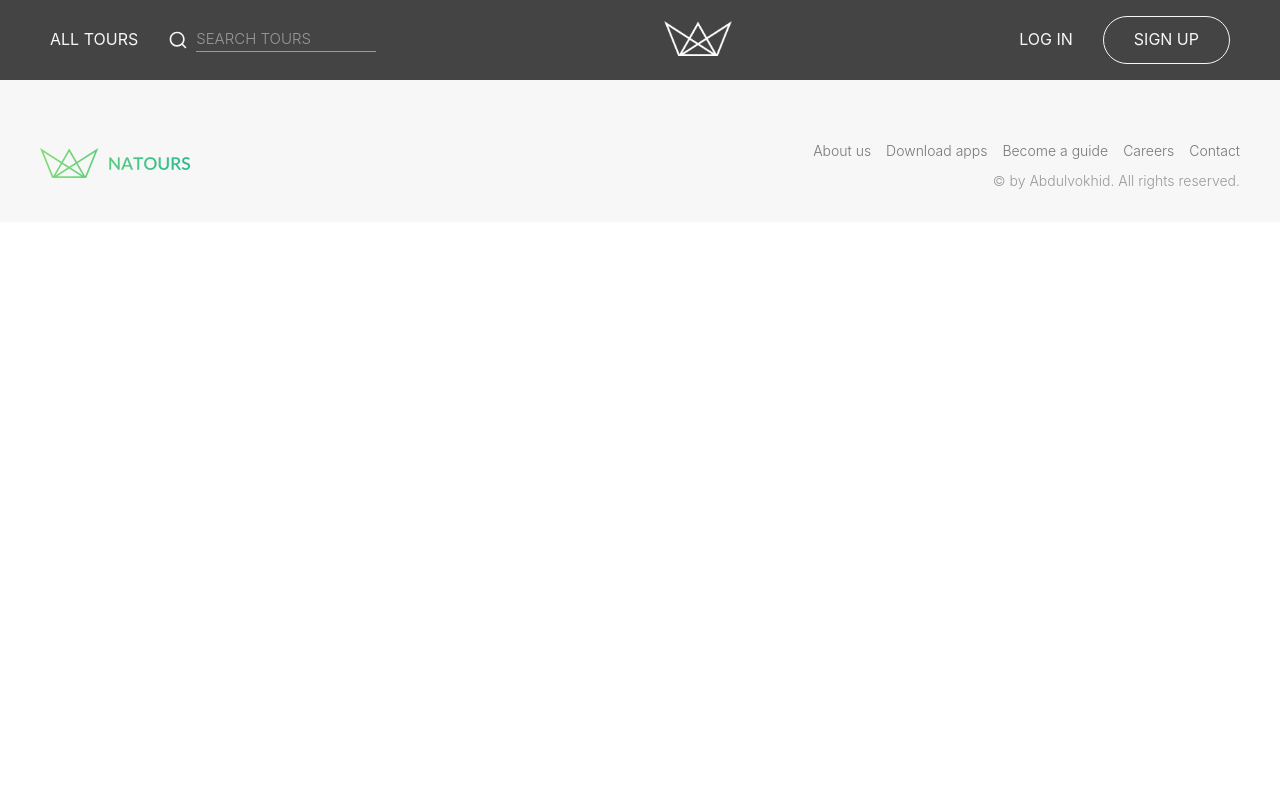
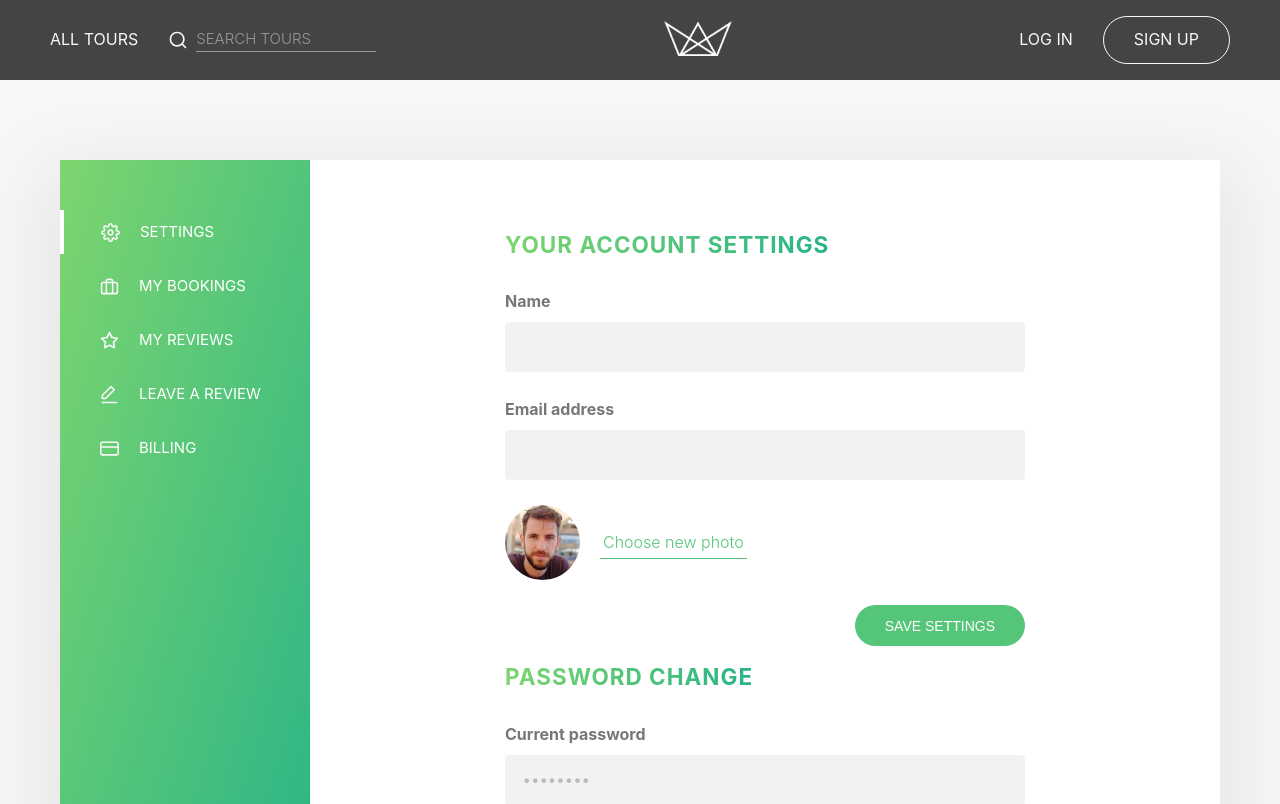
Before and after one commit to abdulvokhid-ochilov/tours, a React (Create React App) app: page /account in a window 1280 px wide. Shown: the top 804 px of the page. Built offline with nearby package versions, Linux system fonts and the light colour scheme.

Commit message:
account menu

```diff
--- a/src/App.js
+++ b/src/App.js
@@ -15,6 +15,7 @@ import Home from "./pages/Home";
 import SignUpPage from "./pages/SignUpPage";
 import { ToastContainer } from "react-toastify";
 import "react-toastify/dist/ReactToastify.css";
+import AccountPage from "./pages/AccountPage";
 
 function App() {
   return (
@@ -24,6 +25,7 @@ function App() {
         <Route path="/" element={<Home />} />
         <Route path="/login" element={<Login />} />
         <Route path="/signup" element={<SignUp />} />
+        <Route path="/account/*" element={<AccountPage />} />
         {/* <Route
             path="/protected"
             element={
--- a/src/components/Account/Account.js
+++ b/src/components/Account/Account.js
@@ -1,24 +1,9 @@
 import styles from "./Account.module.css";
-import AccountSettings from "./AccountSettings/AccountSettings";
-import AccountMenu from "./AccountMenu/AccountMenu";
-import AccountReviews from "./AccountReviews/AccountReviews";
-import AccountReview from "./AccountReview/AccountReview";
-import ManageTours from "./Admin/ManageTours/ManageTours";
-import CreateTour from "./Admin/CreateTour/CreateTour";
-import ManageUsers from "./Admin/ManageUsers/ManageUsers";
 
-const Account = () => {
+const Account = (props) => {
   return (
     <main className="main">
-      <div className={styles["user-view"]}>
-        <AccountMenu />
-        {/* <AccountSettings /> */}
-        {/* <AccountReviews /> */}
-        {/* <AccountReview /> */}
-        {/* <ManageTours /> */}
-        {/* <CreateTour /> */}
-        <ManageUsers />
-      </div>
+      <div className={styles["user-view"]}>{props.children}</div>
     </main>
   );
 };
--- a/src/components/Account/AccountMenu/AccountMenu.js
+++ b/src/components/Account/AccountMenu/AccountMenu.js
@@ -1,93 +1,99 @@
 import styles from "./AccountMenu.module.css";
+import { Link } from "react-router-dom";
+import { useSelector } from "react-redux";
 
 const AccountMenu = () => {
+  const role = useSelector((state) => state.auth.user.role);
+
   return (
     <nav className={styles["user-view__menu"]}>
       <ul className={styles["side-nav"]}>
         <li className={styles["side-nav--active"]}>
-          <a href="/">
+          <Link to="./">
             <svg>
               <use href="img/icons.svg#icon-settings"></use>
             </svg>
             Settings
-          </a>
+          </Link>
         </li>
         <li>
-          <a href="/">
+          <Link to="/">
             <svg>
               <use href="img/icons.svg#icon-briefcase"></use>
             </svg>
             My bookings
-          </a>
+          </Link>
         </li>
         <li>
-          <a href="/">
+          <Link to="./reviews">
             <svg>
               <use href="img/icons.svg#icon-star"></use>
             </svg>
             My reviews
-          </a>
+          </Link>
         </li>
         <li>
-          <a href="/">
+          <Link to="./review">
             <svg>
               <use href="img/icons.svg#icon-edit-3"></use>
             </svg>
             Leave a review
-          </a>
+          </Link>
         </li>
         <li>
-          <a href="/">
+          <Link to="/">
             <svg>
               <use href="img/icons.svg#icon-credit-card"></use>
             </svg>
             Billing
-          </a>
+          </Link>
         </li>
+        {role === "admin" && (
           <div className={styles["admin-nav"]}>
             <ul className={styles["side-nav"]}>
               <li>
-              <a href="/">
+                <Link to="./tours">
                   <svg>
                     <use href="img/icons.svg#icon-map"></use>
                   </svg>
                   Manage tours
-              </a>
+                </Link>
               </li>
               <li>
-              <a href="/">
+                <Link to="./create-tour">
                   <svg>
                     <use href="img/icons.svg#icon-map-pin"></use>
                   </svg>
                   Create a tour
-              </a>
+                </Link>
               </li>
               <li>
-              <a href="/">
+                <Link to="./users">
                   <svg>
                     <use href="img/icons.svg#icon-users"></use>
                   </svg>
                   Manage users
-              </a>
+                </Link>
               </li>
               <li>
-              <a href="/">
+                <Link to="./reviews">
                   <svg>
                     <use href="img/icons.svg#icon-star"></use>
                   </svg>
                   Manage reviews
-              </a>
+                </Link>
               </li>
               <li>
-              <a href="/">
+                <Link to="/">
                   <svg>
                     <use href="img/icons.svg#icon-briefcase"></use>
                   </svg>
                   Manage bookings
-              </a>
+                </Link>
               </li>
             </ul>
           </div>
+        )}
       </ul>
     </nav>
   );
--- a/src/components/Account/AccountReview/AccountReview.js
+++ b/src/components/Account/AccountReview/AccountReview.js
@@ -52,7 +52,7 @@ const AccountReview = () => {
                 onClick={clickHandler}
                 id={1}
               >
-                <use href="img/icons.svg#icon-star"></use>
+                <use href="/img/icons.svg#icon-star"></use>
               </svg>
               <svg
                 className={`${styles["reviews__star"]} ${
@@ -63,7 +63,7 @@ const AccountReview = () => {
                 onClick={clickHandler}
                 id={2}
               >
-                <use href="img/icons.svg#icon-star"></use>
+                <use href="/img/icons.svg#icon-star"></use>
               </svg>
               <svg
                 className={`${styles["reviews__star"]} ${
@@ -74,7 +74,7 @@ const AccountReview = () => {
                 onClick={clickHandler}
                 id={3}
               >
-                <use href="img/icons.svg#icon-star"></use>
+                <use href="/img/icons.svg#icon-star"></use>
               </svg>
               <svg
                 className={`${styles["reviews__star"]} ${
@@ -85,7 +85,7 @@ const AccountReview = () => {
                 onClick={clickHandler}
                 id={4}
               >
-                <use href="img/icons.svg#icon-star"></use>
+                <use href="/img/icons.svg#icon-star"></use>
               </svg>
               <svg
                 className={`${styles["reviews__star"]} ${
@@ -96,7 +96,7 @@ const AccountReview = () => {
                 onClick={clickHandler}
                 id={5}
               >
-                <use href="img/icons.svg#icon-star"></use>
+                <use href="/img/icons.svg#icon-star"></use>
               </svg>
             </div>
           </div>
--- a/src/components/Account/Admin/ManageUsers/ManageUsers.js
+++ b/src/components/Account/Admin/ManageUsers/ManageUsers.js
@@ -9,7 +9,7 @@ const ManageUsers = () => {
         <div className={styles["user__avatar"]}>
           <div className={styles["user__name"]}>
             <img
-              src="img/users/user-7.jpg"
+              src="/img/users/user-7.jpg"
               alt="Jim Brown"
               className={styles["user__avatar-img"]}
             />
--- a/src/components/Header/Header.js
+++ b/src/components/Header/Header.js
@@ -26,18 +26,18 @@ const Header = () => {
         </form>
       </nav>
       <div className={styles["header__logo"]}>
-        <img src="./img/logo-white.png" alt="Natours logo" />
+        <img src="/img/logo-white.png" alt="Natours logo" />
       </div>
       <nav className={`${styles["nav"]} ${styles["nav--user"]}`}>
         {status ? (
-          <a href="/" className={styles["nav__el"]}>
+          <Link to="/account" className={styles["nav__el"]}>
             <img
               src="./img/users/user-5.jpg"
               className={styles["nav__user-img"]}
               alt=""
             />
             <span>{name}</span>
-          </a>
+          </Link>
         ) : (
           <>
             <Link to="/login" className={styles["nav__el"]}>
--- /dev/null
+++ b/src/pages/AccountPage.js
@@ -0,0 +1,27 @@
+import { Routes, Route } from "react-router-dom";
+import Account from "../components/Account/Account";
+import AccountMenu from "../components/Account/AccountMenu/AccountMenu";
+import AccountReview from "../components/Account/AccountReview/AccountReview";
+import AccountReviews from "../components/Account/AccountReviews/AccountReviews";
+import AccountSettings from "../components/Account/AccountSettings/AccountSettings";
+import CreateTour from "../components/Account/Admin/CreateTour/CreateTour";
+import ManageTours from "../components/Account/Admin/ManageTours/ManageTours";
+import ManageUsers from "../components/Account/Admin/ManageUsers/ManageUsers";
+
+const AccountPage = () => {
+  return (
+    <Account>
+      <AccountMenu />
+      <Routes>
+        <Route path="/" element={<AccountSettings />} />
+        <Route path="/reviews" element={<AccountReviews />} />
+        <Route path="/review" element={<AccountReview />} />
+        <Route path="/tours" element={<ManageTours />} />
+        <Route path="/users" element={<ManageUsers />} />
+        <Route path="/create-tour" element={<CreateTour />} />
+      </Routes>
+    </Account>
+  );
+};
+
+export default AccountPage;
```
Also changed, not shown: src/components/Account/Admin/ManageTours/ManageTours.js (+7 -7 lines). Lines whose indentation alone changed are shown as unchanged.
